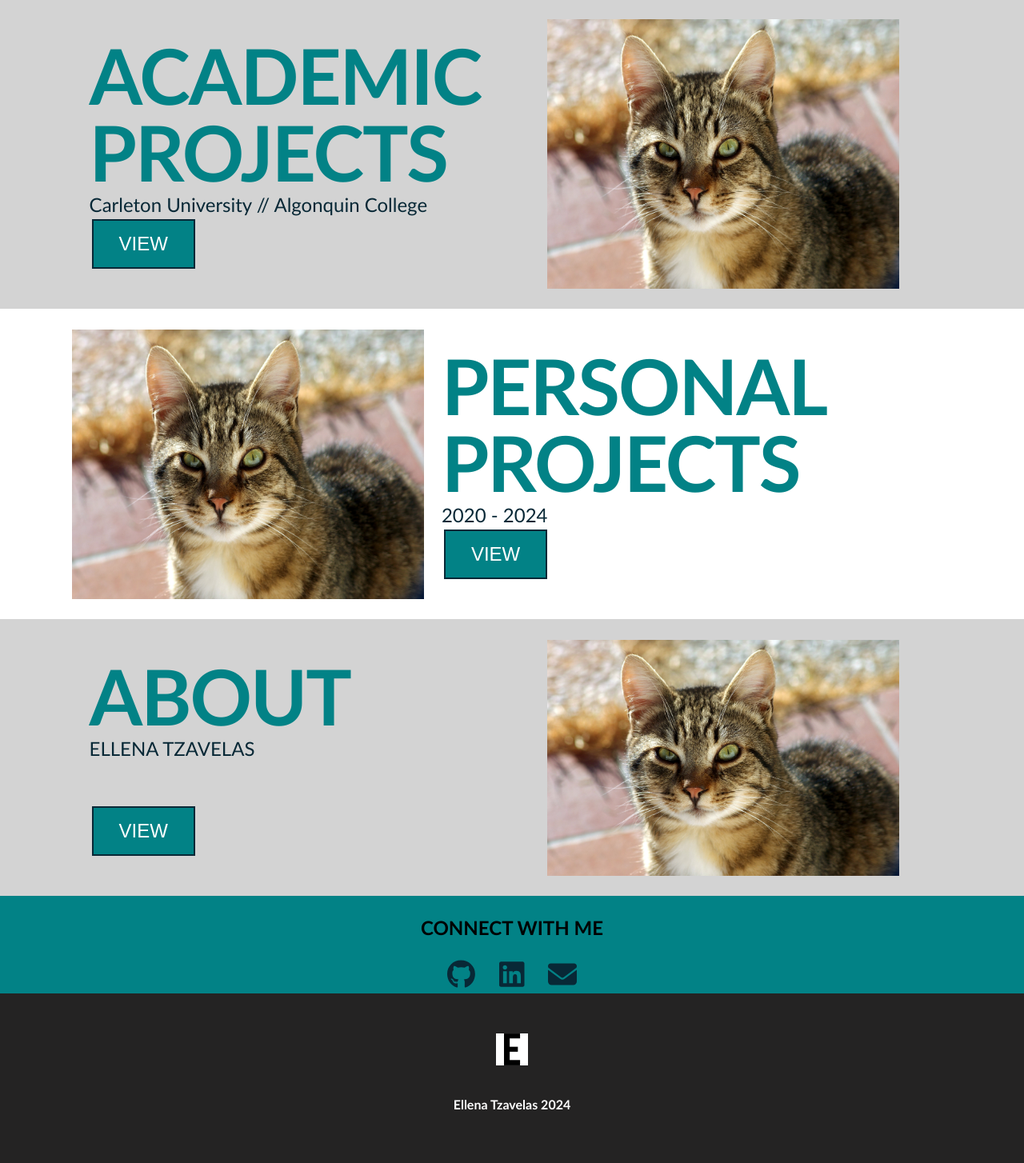
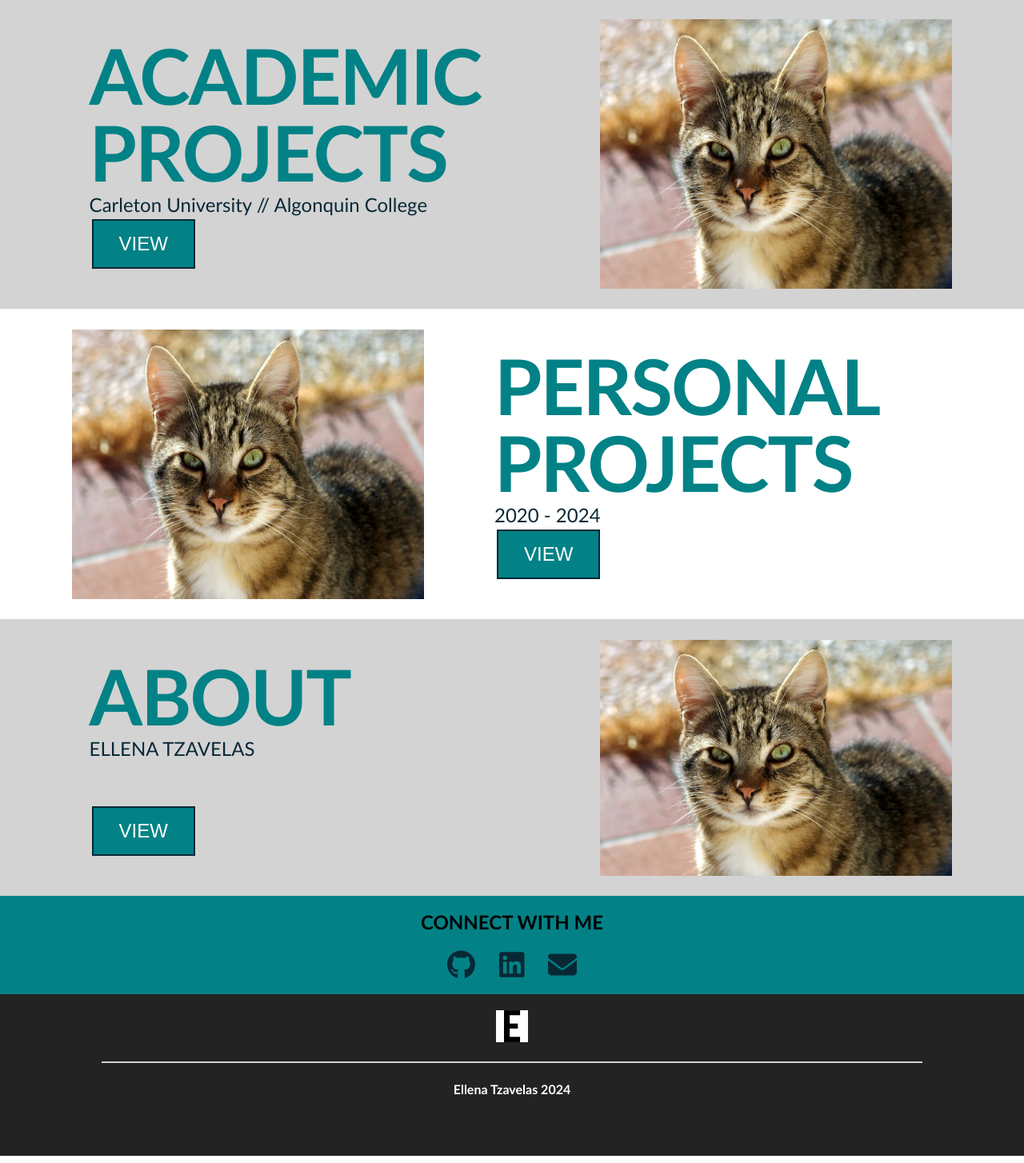
Before and after one commit to wakandacat/ellena-tzavelas, a React (Vite) app: page / in a window 1280 px wide. Shown: the part 859-2313 px from the top of the page at 80% size. Built offline with nearby package versions, Linux system fonts and the light colour scheme.

Commit message:
card template, temp pages

```diff
--- a/src/App.jsx
+++ b/src/App.jsx
@@ -2,6 +2,8 @@ import Navbar from './generalComponents/Navbar'
 import Footer from './generalComponents/Footer'
 import HomePage from './pageComponents/HomePage'
 import AboutPage from './pageComponents/AboutPage'
+import AcademicPage from './pageComponents/AcademicPage'
+import PersonalPage from './pageComponents/PersonalPage'
 import { useContext, useEffect, useState } from 'react'
 import GlobalContext from './generalComponents/GlobalContext';
 
@@ -15,11 +17,16 @@ function App() {
   const componentMapping = {
     HomePage: HomePage,
     About: AboutPage,
+    Academic: AcademicPage,
+    Personal: PersonalPage,
   };
 
   useEffect(() => {
     const PageComponent = componentMapping[globalState.currentPage];
     setLocalPage(<PageComponent/>);
+    //force page to top
+    document.body.scrollTop = 0; // For Safari
+    document.documentElement.scrollTop = 0; // For Chrome, Firefox, IE and Opera
   }, [globalState.currentPage]);
 
   return (
--- a/src/generalComponents/Footer.jsx
+++ b/src/generalComponents/Footer.jsx
@@ -24,6 +24,7 @@ function Footer() {
             </div>
             <div id="footer-bottom">
                 <img id='logo' src="/e.png"/>
+                <hr/>
                 <h4>Ellena Tzavelas 2024</h4>
             </div>
         </span>
--- a/src/homepageComponents/AboutCard.jsx
+++ /dev/null
@@ -1,29 +0,0 @@
-import React, { useContext } from "react";
-import '../styles/Cards.css';
-import GlobalContext from "../generalComponents/GlobalContext.jsx";
-
-function AboutCard() {
-
-    const {globalState, setGlobalState} = useContext(GlobalContext);
-
-    //change pages when corresponding button is pressed
-    const handleClick = (event) => {
-        setGlobalState(prevState => ({
-            ...prevState,
-            currentPage: event.target.value,
-        }));
-    }
-
-    return(
-        <div className="card">
-            <div id="flex-container">
-                <h1 className="title">ABOUT</h1>
-                <h2 className="sub-title">ELLENA TZAVELAS</h2>
-                <button className="page-button" value='About' onClick={handleClick}>VIEW</button>
-            </div>
-            <img src='src\assets\cat.jpg'/>
-        </div>
-    );
-}
-
-export default AboutCard;
--- a/src/homepageComponents/AcademicCard.jsx
+++ /dev/null
@@ -1,29 +0,0 @@
-import React, { useContext } from "react";
-import '../styles/Cards.css';
-import GlobalContext from "../generalComponents/GlobalContext.jsx";
-
-function AcademicCard() {
-
-    const {globalState, setGlobalState} = useContext(GlobalContext);
-
-    //change pages when corresponding button is pressed
-    const handleClick = (event) => {
-        setGlobalState(prevState => ({
-            ...prevState,
-            currentPage: event.target.value,
-        }));
-    }
-
-    return(
-        <div className="card">
-            <div id="flex-container">
-                <h1 className="title">ACADEMIC PROJECTS</h1>
-                <h2 className="sub-title">Carleton University // Algonquin College</h2>
-                <button className="page-button" value='Academic' onClick={handleClick}>VIEW</button>
-            </div>
-            <img src='src\assets\cat.jpg'/>
-        </div>
-    );
-}
-
-export default AcademicCard;
--- a/src/homepageComponents/PersonalCard.jsx
+++ b/src/homepageComponents/Card.jsx
@@ -2,7 +2,7 @@ import React, { useContext } from "react";
 import '../styles/Cards.css';
 import GlobalContext from "../generalComponents/GlobalContext.jsx";
 
-function PersonalCard() {
+function Card(props) {
 
     const {globalState, setGlobalState} = useContext(GlobalContext);
 
@@ -15,15 +15,15 @@ function PersonalCard() {
     }
 
     return(
-        <div className="card personal">
-            <img src='src\assets\cat.jpg'/>
+        <div className={`card ${props.class}`}>
             <div id="flex-container">
-                <h1 className="title">PERSONAL PROJECTS</h1>
-                <h2 className="sub-title">2020 - 2024</h2>
-                <button className="page-button" value='Personal' onClick={handleClick}>VIEW</button>
+                <h1 className="title">{props.title}</h1>
+                <h2 className="sub-title">{props.subtitle}</h2>
+                <button className="page-button" value={props.buttonVal} onClick={handleClick}>VIEW</button>
             </div>
+            <img src={`src/assets/${props.image}`}/>
         </div>
     );
 }
 
-export default PersonalCard;
+export default Card;
--- /dev/null
+++ b/src/pageComponents/AcademicPage.jsx
@@ -0,0 +1,27 @@
+import React from "react";
+import '../styles/Cards.css';
+import '../styles/AboutPage.css';
+
+function AcademicPage() {
+
+    return (
+        <>
+            <div className="page-top card">
+                <div id="flex-container">
+                    <h1 className="title">ABOUT</h1>
+                    <h2 className="sub-title">ELLENA TZAVELAS</h2>
+                    <h3 className="blurb">hey guys its me this is temp text okkkkkkk teehee skjhgjk hjk hjkjkhjkhjhjjh fdbh gfhn fghn sg fg nfg hfgs hgfhn fgtsh gfhn gh gfh</h3>
+                </div>
+                <img src='src\assets\cat.jpg'/>
+            </div>
+            <div className="page-bottom card">
+                <div id="flex-container">
+                    <h2 className="sub-title">RESUME</h2>
+                    <h3 className="blurb">hey guys its me this is temp text okkkkkkk teehee skjhgjk hjk hjkjkhjkhjhjjh fdbh gfhn fghn sg fg nfg hfgs hgfhn fgtsh gfhn gh gfh</h3>
+                </div>
+            </div>
+        </>
+    );
+}
+
+export default AcademicPage;
--- a/src/pageComponents/HomePage.jsx
+++ b/src/pageComponents/HomePage.jsx
@@ -1,17 +1,15 @@
 import React from "react";
 import Banner from "../homepageComponents/Banner";
-import AboutCard from "../homepageComponents/AboutCard";
-import PersonalCard from "../homepageComponents/PersonalCard";
-import AcademicCard from "../homepageComponents/AcademicCard";
+import Card from "../homepageComponents/Card";
 
 function HomePage() {
 
     return (
         <>
             <Banner/>
-            <AcademicCard/>
-            <PersonalCard/>
-            <AboutCard/>
+            <Card class={''} title={"ACADEMIC PROJECTS"} subtitle={"Carleton University // Algonquin College"} image={'cat.jpg'} buttonVal={"Academic"}/>
+            <Card class={'personal'} title={"PERSONAL PROJECTS"} subtitle={"2020 - 2024"} image={'cat.jpg'} buttonVal={"Personal"}/>
+            <Card class={''} title={"ABOUT"} subtitle={"ELLENA TZAVELAS"} image={'cat.jpg'} buttonVal={"About"}/>
         </>
     );
 }
--- /dev/null
+++ b/src/pageComponents/PersonalPage.jsx
@@ -0,0 +1,27 @@
+import React from "react";
+import '../styles/Cards.css';
+import '../styles/AboutPage.css';
+
+function PersonalPage() {
+
+    return (
+        <>
+            <div className="page-top card">
+                <div id="flex-container">
+                    <h1 className="title">ABOUT</h1>
+                    <h2 className="sub-title">ELLENA TZAVELAS</h2>
+                    <h3 className="blurb">hey guys its me this is temp text okkkkkkk teehee skjhgjk hjk hjkjkhjkhjhjjh fdbh gfhn fghn sg fg nfg hfgs hgfhn fgtsh gfhn gh gfh</h3>
+                </div>
+                <img src='src\assets\cat.jpg'/>
+            </div>
+            <div className="page-bottom card">
+                <div id="flex-container">
+                    <h2 className="sub-title">RESUME</h2>
+                    <h3 className="blurb">hey guys its me this is temp text okkkkkkk teehee skjhgjk hjk hjkjkhjkhjhjjh fdbh gfhn fghn sg fg nfg hfgs hgfhn fgtsh gfhn gh gfh</h3>
+                </div>
+            </div>
+        </>
+    );
+}
+
+export default PersonalPage;
--- a/src/styles/Cards.css
+++ b/src/styles/Cards.css
@@ -2,6 +2,7 @@
     background-color: var(--background-color-2);
     padding: 2% 7%;
     display: flex;
+    justify-content: space-between;
 }
 
 .card > img {
@@ -10,6 +11,7 @@
 
 .personal {
     background-color: var(--background-color);
+    flex-direction: row-reverse;
 }
 
 #flex-container {
--- a/src/styles/Footer.css
+++ b/src/styles/Footer.css
@@ -7,15 +7,25 @@
 
 #social-bar {
     background-color: var(--detail-color);
-    padding: 2px;
+    padding: 0px 0px 15px;
     width: 100vw;
 }
 
+#social-bar > h2 {
+    margin: 0%;
+    padding: 15px 32px;
+}
+
 #footer-bottom {
-    padding: 40px 32px;
+    padding: 10px 32px 50px;
     width: 100vw;
     background-color: var(--background-color-3);
     color: white;
+}
+
+hr {
+    width: 80%;
+    border: 1px solid var(--background-color-2);
 }
 
 .icon {
```
